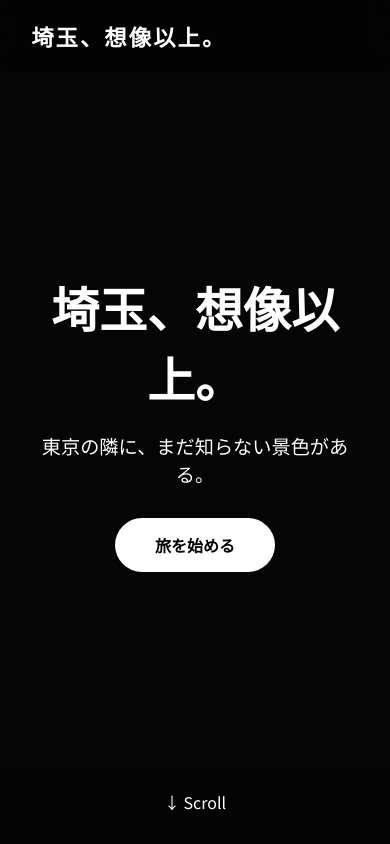
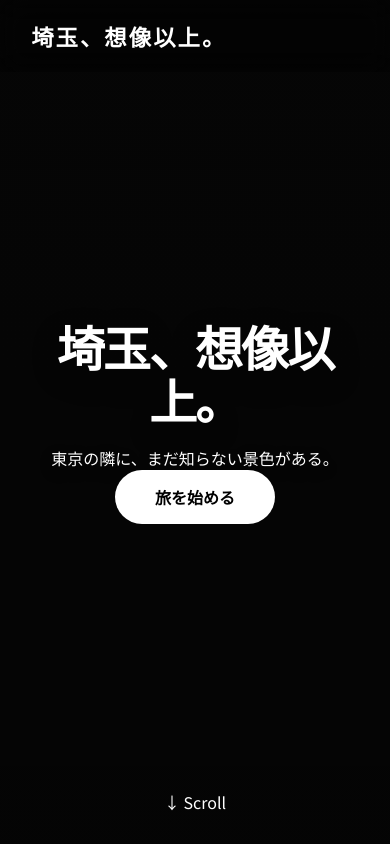
Before and after one commit to school-class/s, a plain HTML site: page index.html in a window 390 px wide. Shown: the top 844 px of the page. Drawn offline with Linux system fonts and the light colour scheme.

Commit message:
Update style.css

```diff
--- a/css/style.css
+++ b/css/style.css
@@ -81,18 +81,46 @@ header{
 }
 
 .hero-content{
-    z-index:10;
+    position:relative;
+    z-index:5;
+
+    width:90%;
+    max-width:1200px;
+
+    margin:0 auto;
+
+    display:flex;
+    flex-direction:column;
+    align-items:center;
 }
 
 .hero h1{
-    font-size:clamp(3rem,8vw,7rem);
+    font-size:clamp(3.5rem,10vw,8rem);
     font-weight:900;
-    margin-bottom:20px;
+
+    color:white;
+
+    white-space:nowrap;
+
+    line-height:1.1;
+
+    letter-spacing:-0.04em;
+
+    text-shadow:
+    0 10px 30px rgba(0,0,0,.25);
 }
 
 .hero p{
-    font-size:1.2rem;
-    margin-bottom:30px;
+    margin-top:20px;
+
+    font-size:clamp(1rem,2vw,1.4rem);
+
+    color:white;
+
+    white-space:nowrap;
+
+    text-shadow:
+    0 5px 15px rgba(0,0,0,.25);
 }
 
 .btn{
@@ -326,10 +354,15 @@ section h2{
 
     .hero h1{
         font-size:3rem;
+        white-space:normal;
     }
 
-    section h2{
-        font-size:2rem;
+    .hero p{
+        white-space:normal;
+    }
+
+    section{
+        padding:90px 7%;
     }
 
 }
```
